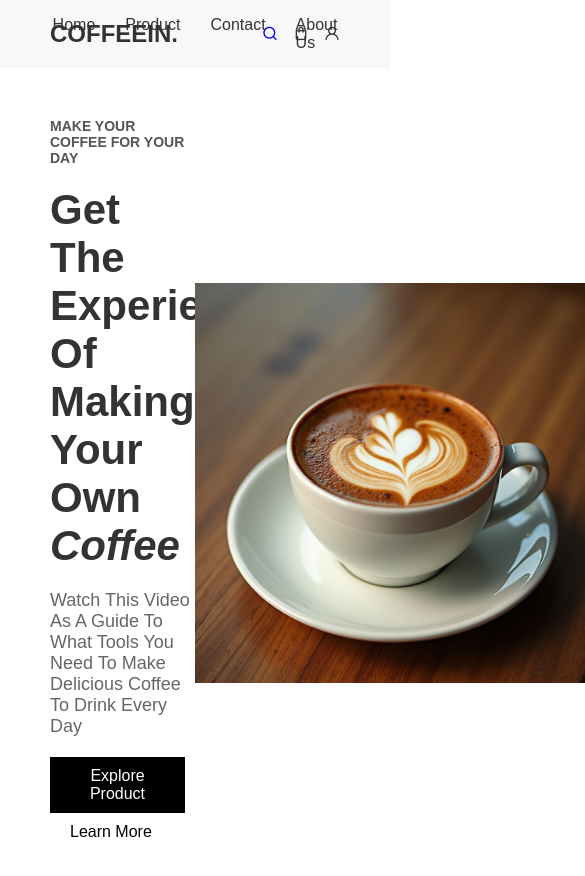
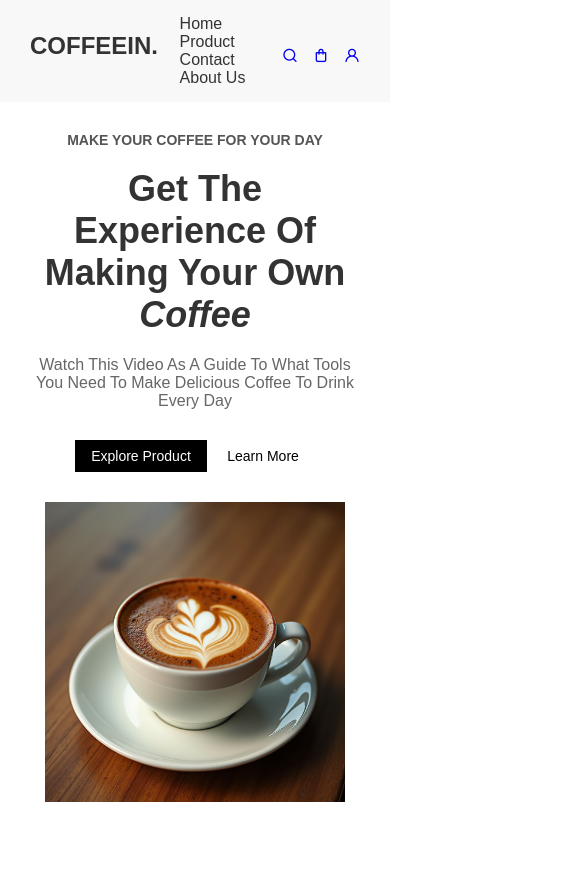
Before and after one commit to shademahata/Login-Pages, a plain HTML site: page index.html in a window 390 px wide. Shown: the whole page, 585 px wide, since content can reach past the window. After the commit the page ends 844 px from the top, so only its background shows below. Drawn offline with nearby package versions, Linux system fonts and the light colour scheme.

Commit message:
feat: added the media query styling

```diff
--- /dev/null
+++ b/css/media-queries.css
@@ -0,0 +1,86 @@
+
+/* Mobile devices (max-width: 600px) */
+@media (max-width: 600px) {
+    header {
+        flex-direction: column;
+        padding: 10px 20px;
+    }
+
+    .logo {
+        margin-bottom: 10px;
+    }
+
+    .nav-links {
+        flex-direction: column;
+        position: static;
+        transform: none;
+    }
+
+    .nav-links li {
+        margin: 10px 0;
+    }
+
+    .nav-icons {
+        margin-top: 10px;
+    }
+
+    .hero {
+        flex-direction: column;
+        padding: 20px;
+    }
+
+    .text {
+        max-width: 100%;
+        text-align: center;
+    }
+
+    .image img {
+        max-width: 100%;
+        margin-top: 20px;
+    }
+
+    .buttons {
+        flex-direction: column;
+    }
+
+    .buttons button {
+        margin: 10px 0;
+    }
+}
+
+/* Tablets (max-width: 768px) */
+@media (max-width: 768px) {
+    header {
+        padding: 15px 30px;
+    }
+
+    .nav-links {
+        position: static;
+        transform: none;
+    }
+
+    .nav-links li {
+        margin: 0 10px;
+    }
+
+    .hero {
+        padding: 30px;
+    }
+
+    .text h1 {
+        font-size: 36px;
+    }
+
+    .text p {
+        font-size: 16px;
+    }
+
+    .buttons button {
+        padding: 8px 16px;
+        font-size: 14px;
+    }
+
+    .image img {
+        max-width: 300px;
+    }
+}
--- a/index.html
+++ b/index.html
@@ -5,6 +5,7 @@
     <meta name="viewport" content="width=device-width, initial-scale=1.0">
     <title>COFFEEIN</title>
     <link rel="stylesheet" href="./css/index.css">
+    <link rel="stylesheet" href="./css/media-queries.css">
     <!--Icons start-->
     <link rel="stylesheet" href="https://unicons.iconscout.com/release/v4.0.8/css/line.css">
     <!--Icons end-->
@@ -21,8 +22,8 @@
             </ul>
             <div class="nav-icons">
                 <a href="#"><i class="uil uil-search"></i></a>
-                <a href="#"></a><i class="uil uil-shopping-bag"></i></a>
-                <a href="#"></a><i class="uil uil-user"></i></a>
+                <a href="#"><i class="uil uil-shopping-bag"></i></a>
+                <a href="#"><i class="uil uil-user"></i></a>
             </div>
         </nav>
     </header>
```
